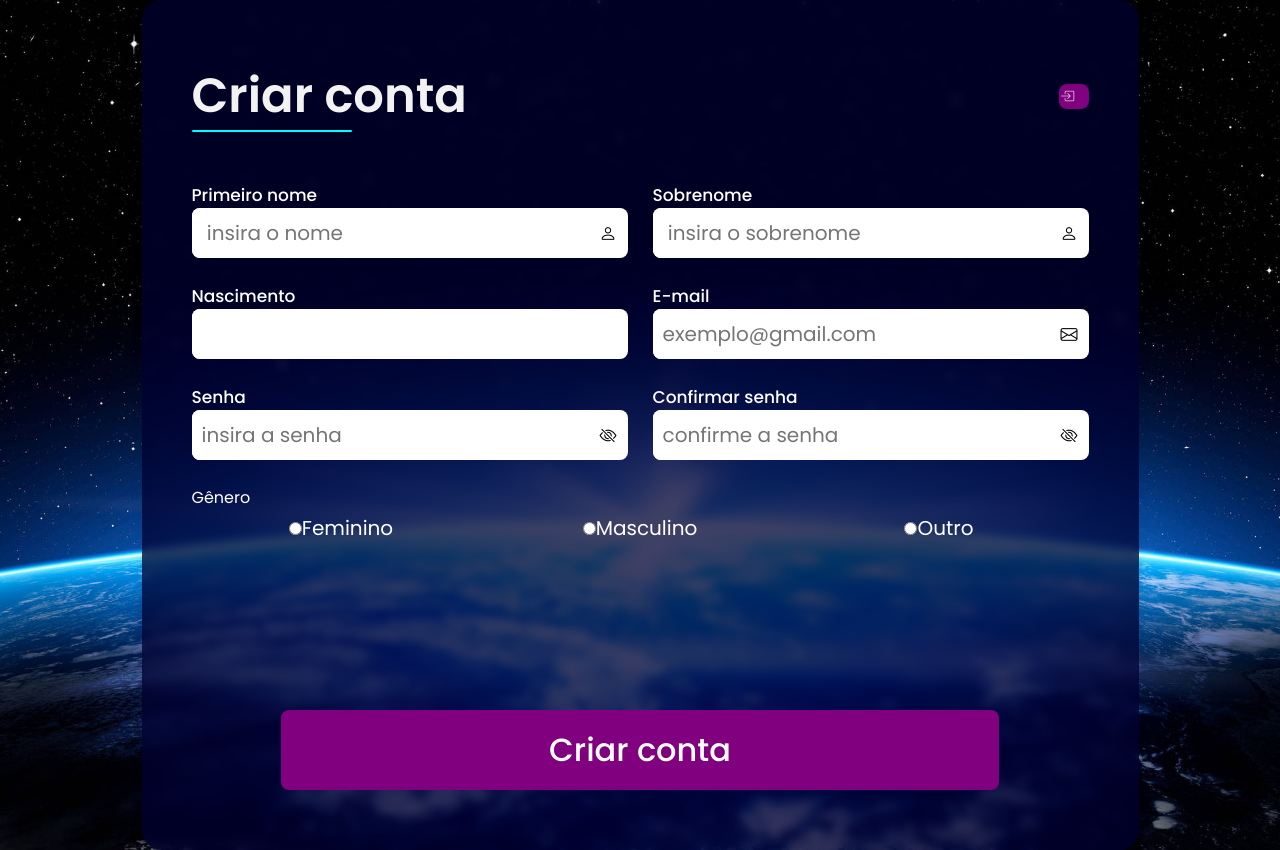
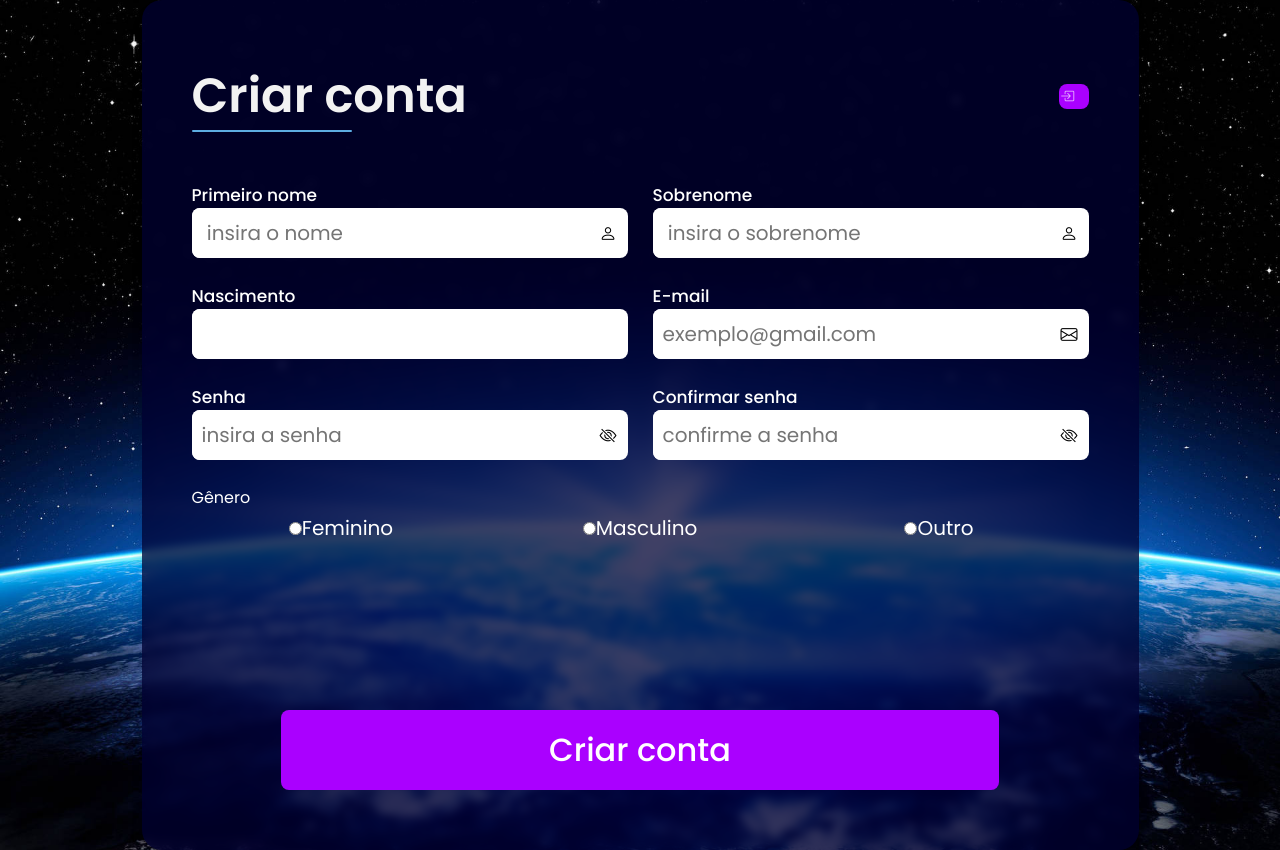
Before and after one commit to CaioSouza021/Signix, a React (Vite) app: page /Registro in a window 1280 px wide. Built offline with nearby package versions, Linux system fonts and the light colour scheme.

Commit message:
corrigindo paletas de cores e comentando o codigo

```diff
--- a/src/components/Login/Login.jsx
+++ b/src/components/Login/Login.jsx
@@ -5,12 +5,14 @@ import "bootstrap-icons/font/bootstrap-icons.css";
 import S from "./login.module.scss";
 
 export default function Login() {
-  const [username, setUsername] = useState("");
-  const [password, setPassword] = useState("");
-  const [showPassword, setShowPassword] = useState(false);
-  const [showSuccess, setShowSuccess] = useState(false);
+  //armazenar o nome de usuário, senha, visibilidade da senha e exibição da mensagem de sucesso
+  const [username, setUsername] = useState(""); //Armazena o nome de usuário
+  const [password, setPassword] = useState(""); // Armazena a senha
+  const [showPassword, setShowPassword] = useState(false); //Controla se a senha será exibida ou não
+  const [showSuccess, setShowSuccess] = useState(false); //Controla se a mensagem de sucesso será exibida
   const navigate = useNavigate();
 
+  // Função para alternar a visibilidade da senha
   const togglePasswordVisibility = () => {
     setShowPassword(!showPassword);
   };
@@ -18,15 +20,17 @@ export default function Login() {
   const handleSubmit = (e) => {
     e.preventDefault();
 
+    // Verifica se os campos estão preenchidos
     if (username.trim() === "" || password.trim() === "") {
       alert("Preencha todos os campos.");
       return;
     }
 
+    // Exibe a mensagem de sucesso
     setShowSuccess(true);
 
     setTimeout(() => {
-      navigate("/dashboard"); // Substitua pela sua rota real
+      navigate("#");
     }, 3000);
   };
 
--- a/src/pages/registro/Registro.module.scss
+++ b/src/pages/registro/Registro.module.scss
@@ -14,7 +14,7 @@
   cursor: pointer;
   border: none;
   color: #fff;
-  background-color: purple;
+  background-color: #aa00ff;
 
   transition: 0.2s ease;
 }
@@ -42,7 +42,7 @@
   cursor: pointer;
   border: none;
   color: #fff;
-  background-color: purple;
+  background-color: #aa00ff;
 
   transition: 0.2s ease;
 }
@@ -102,7 +102,7 @@ main .formHeader {
   width: 160px;
   height: 2px;
   border-radius: 30px;
-  background-color: aqua;
+  background-color: #5dade2;
   left: 0;
   bottom: 0;
 }
@@ -187,7 +187,7 @@ input:-webkit-autofill {
 }
 
 .formControl[type="radio"] {
-  accent-color: purple;
+  accent-color: #5dade2;
 }
 // RESPONSIVO PARA MOBILE
 
```
